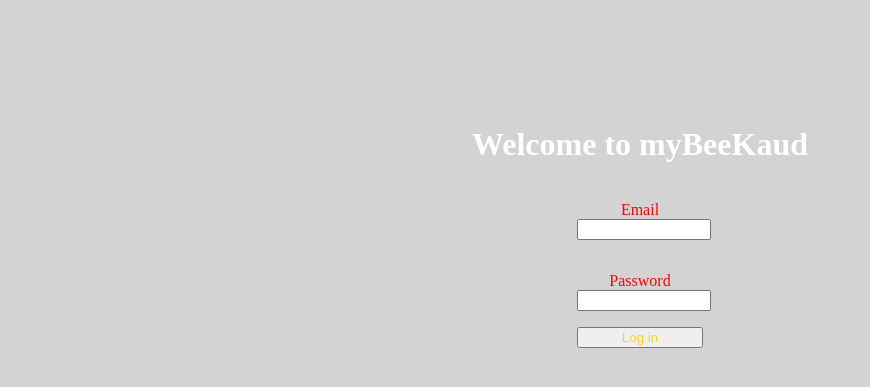
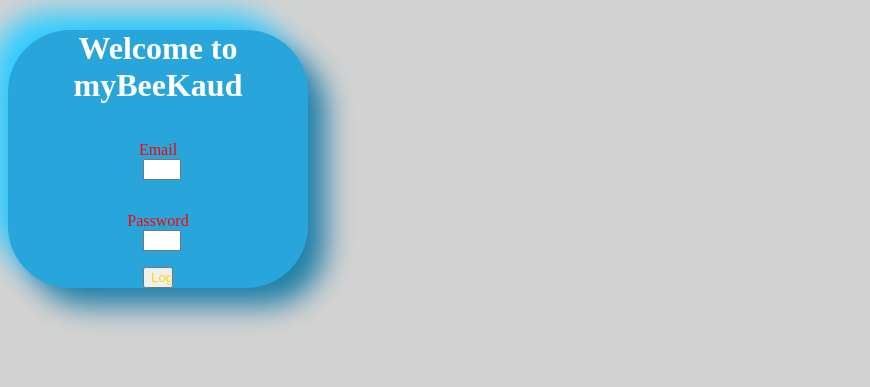
Before and after one commit to doneuxsimon/breaking_badge, a PHP site: page / in a window 1280 px wide. Shown: the top 387 px of the page, without its empty margins (0-870 px from the left). Run offline with PHP 8.4, Linux system fonts and the light colour scheme; a stand-in replaces the project's code that opens the database connection; some web fonts are replaced.

Commit message:
login page

```diff
--- a/template/assets/style.css
+++ b/template/assets/style.css
@@ -1,5 +1,6 @@
 body {
     background-color: lightgray;
+    justify-content: center;
 }
 h1 {
     text-align: center;
@@ -13,6 +14,12 @@
     font-family: 'Texturina', serif;
 
 }
+.loginNeu{
+    width: 300px;
+    border-radius: 62px;
+    background: #28a6dc;
+    box-shadow:  18px 18px 29px #1e7ea7,
+                 -18px -18px 29px #32ceff;}
 form {
     display: flex;
     flex-direction: column;
@@ -24,7 +31,9 @@
     width: 10%;
     flex-direction: row;
     color: gold;
-    margin-left: 45%;}
+    margin-left: 45%;
+    justify-content: center;
+}
 a:hover {
     color: dodgerblue;
     transform: scale(1.25);
--- a/template/pages/login.php
+++ b/template/pages/login.php
@@ -23,6 +23,7 @@
     }
 } else {
 ?>
+<div class="loginNeu">
 <h1>Welcome to myBeeKaud</h1>
 <form action="" method="POST">
     <p>
@@ -35,4 +36,5 @@
     </p>
     <input type="submit" value="Log in">
 </form>
+</div>
 <?php } ?>
--- a/template/pages/signin.php
+++ b/template/pages/signin.php
@@ -5,7 +5,7 @@
         echo $response;
     }
 ?>
-
+<div class ="signinNeu">
 <form method="POST">
     <p>
         <label for="firstname"> Firstname : </label>
@@ -36,3 +36,4 @@
     </p>
     <input type="submit" value="Sign in !">
 </form>
+</div>
```
